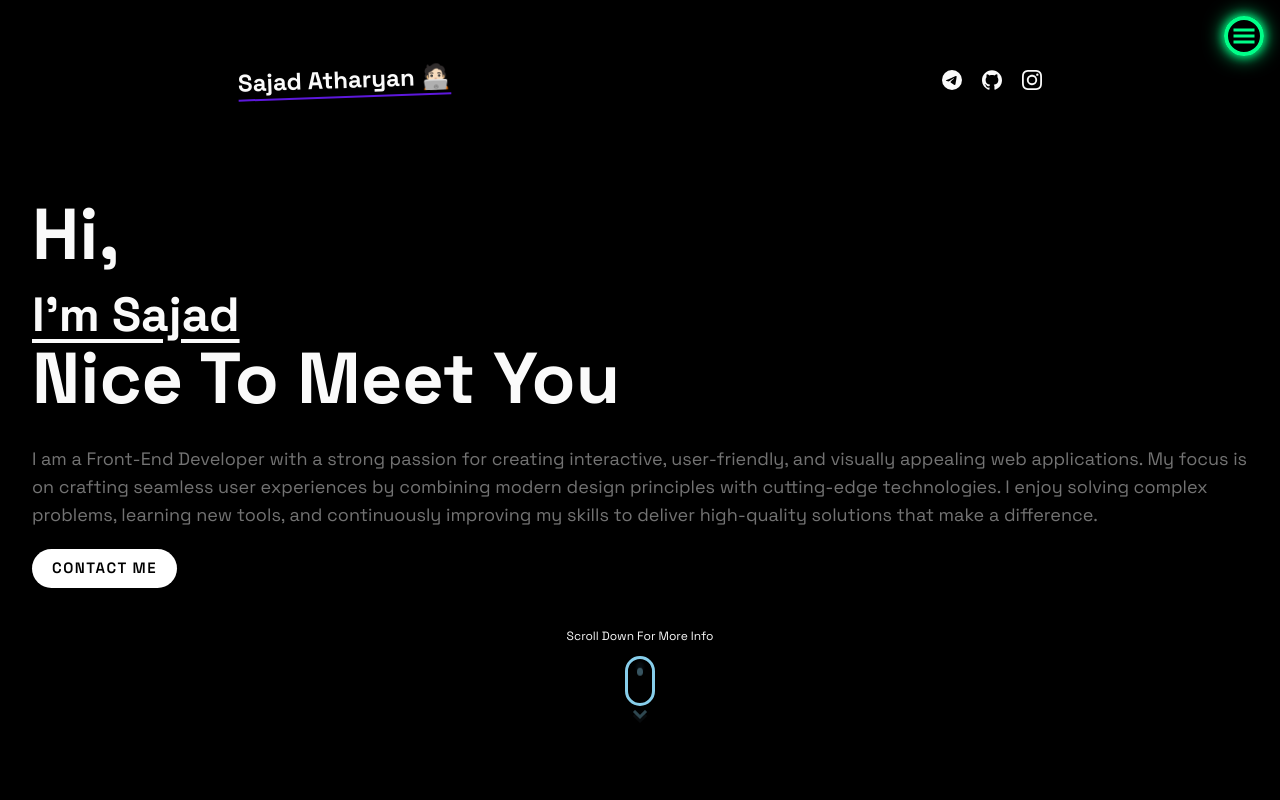
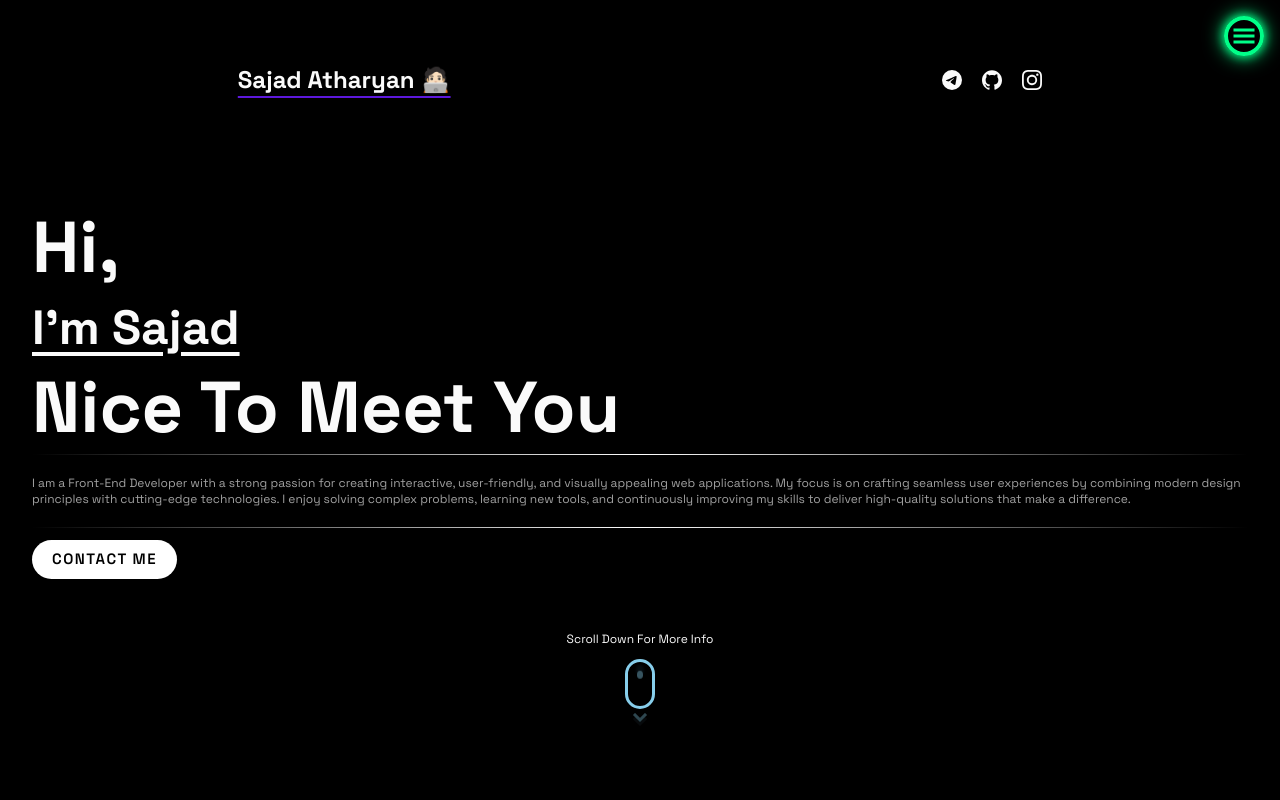
Before and after one commit to Sajadath/nextportfolio, a Next.js app: page / in a window 1280 px wide. Shown: the top 800 px of the page. Built offline with nearby package versions, Linux system fonts and the light colour scheme.

Commit message:
added animations

```diff
--- /dev/null
+++ b/app/(home)/components/AboutMe.tsx
@@ -0,0 +1,24 @@
+"use client";
+import { motion } from "motion/react";
+
+function AboutMe() {
+  return (
+    <motion.div
+      initial={{ opacity: 0, x: 40 }}
+      animate={{ opacity: 1, x: 0 }}
+      transition={{ duration: 0.8, ease: "easeOut" }}
+      className="py-5 pr-0 text-xs text-neutral-400"
+    >
+      <p>
+        I am a Front-End Developer with a strong passion for creating
+        interactive, user-friendly, and visually appealing web applications. My
+        focus is on crafting seamless user experiences by combining modern
+        design principles with cutting-edge technologies. I enjoy solving
+        complex problems, learning new tools, and continuously improving my
+        skills to deliver high-quality solutions that make a difference.
+      </p>
+    </motion.div>
+  );
+}
+
+export default AboutMe;
--- a/app/(home)/components/Footer.tsx
+++ b/app/(home)/components/Footer.tsx
@@ -1,15 +1,13 @@
-import React from "react";
 import localFont from "next/font/local";
+import FooterText from "./FooterText";
 const customFont = localFont({
   src: "../../fonts/JustAnotherHand-Regular.ttf",
   display: "swap",
 });
 export default function Footer() {
   return (
-    <footer
-      className={`mt-10 border-t text-center text-3xl ${customFont.className}`}
-    >
-      Made by SajadAth Powered By Next.Js
+    <footer className={`mt-10 text-center text-3xl ${customFont.className}`}>
+      <FooterText />
     </footer>
   );
 }
--- /dev/null
+++ b/app/(home)/components/FooterText.tsx
@@ -0,0 +1,19 @@
+"use client";
+
+import { motion } from "motion/react";
+
+function FooterText() {
+  return (
+    <motion.div
+      initial={{ opacity: 0, y: 20 }}
+      whileInView={{ opacity: 1, y: 0 }}
+      viewport={{ once: false, amount: 0.2 }}
+      transition={{ duration: 0.5 }}
+    >
+      <div className="h-0.5 w-full bg-gradient-to-r from-transparent via-white/30 to-transparent" />
+      <p className="py-2">Made by SajadAth Powered By Next.Js</p>
+    </motion.div>
+  );
+}
+
+export default FooterText;
--- a/app/(home)/components/Header.tsx
+++ b/app/(home)/components/Header.tsx
@@ -1,3 +1,5 @@
+"use client";
+import { motion } from "motion/react";
 import Link from "next/link";
 import React from "react";
 import { SiGithub, SiInstagram, SiTelegram } from "react-icons/si";
@@ -25,9 +27,14 @@ export default function Header() {
       id="home"
       className="flex h-[20dvh] w-full flex-col-reverse items-center justify-center gap-4 py-10 sm:flex-row sm:justify-around sm:space-y-0"
     >
-      <h1 className="-rotate-2 text-center text-2xl font-bold underline decoration-[rgb(93_24_220)] underline-offset-8 sm:text-left">
+      <motion.h1
+        initial={{ opacity: 0, scale: 1.3 }}
+        animate={{ opacity: 1, scale: 1 }}
+        transition={{ duration: 0.8, ease: "easeOut" }}
+        className="text-center text-2xl font-bold underline decoration-[rgb(93_24_220)] underline-offset-8 sm:text-left"
+      >
         Sajad Atharyan 🧑🏻‍💻
-      </h1>
+      </motion.h1>
       <div className="flex items-center gap-5">
         {socials.map((social, index) => {
           const Icon = social.icon;
@@ -39,7 +46,17 @@ export default function Header() {
               aria-label={social.label}
               target="_blank"
             >
-              <Icon className="h-5 w-5" />
+              <motion.div
+                initial={{ opacity: 0, scale: 1.5, y: -20 }}
+                animate={{ opacity: 1, scale: 1, y: 0 }}
+                transition={{
+                  delay: index * 0.2,
+                  duration: 0.8,
+                  ease: "easeOut",
+                }}
+              >
+                <Icon className="h-5 w-5" />
+              </motion.div>
             </Link>
           );
         })}
--- a/app/(home)/components/Heading.tsx
+++ b/app/(home)/components/Heading.tsx
@@ -1,3 +1,5 @@
+"use client";
+import { motion } from "motion/react";
 import React from "react";
 
 export default function Heading({
@@ -7,7 +9,32 @@ export default function Heading({
   children: React.ReactNode;
   cyan?: boolean;
 }) {
-  if (!cyan) return <h2 className="styledHeading mx-auto w-fit">{children}</h2>;
+  if (!cyan)
+    return (
+      <motion.h2
+        initial={{ opacity: 0, y: -20 }}
+        whileInView={{ opacity: 1, y: 0 }}
+        viewport={{ once: true, amount: 0.2 }}
+        transition={{ duration: 0.8, ease: "linear", delay: 0 }}
+        className="max-w-full overflow-x-hidden"
+      >
+        <div className="styledHeading mx-auto w-fit select-none">
+          {children}
+        </div>
+      </motion.h2>
+    );
   if (cyan)
-    return <h2 className="styledHeadingCyan mx-auto w-fit">{children}</h2>;
+    return (
+      <motion.h2
+        initial={{ opacity: 0, y: -20 }}
+        whileInView={{ opacity: 1, y: 0 }}
+        viewport={{ once: true, amount: 0.2 }}
+        transition={{ duration: 0.8, ease: "linear", delay: 0 }}
+        className="max-w-full overflow-x-hidden"
+      >
+        <div className="styledHeadingCyan mx-auto w-fit select-none">
+          {children}
+        </div>
+      </motion.h2>
+    );
 }
--- a/app/(home)/components/HeroSection.tsx
+++ b/app/(home)/components/HeroSection.tsx
@@ -1,9 +1,11 @@
+import AboutMe from "./AboutMe";
 import ModalOpener from "./ModalOpener";
 
 export default function HeroSection() {
   return (
     <div className="min-h-[80dvh] content-center">
       <div className="relative px-8">
+        <div className="relative py-4">
           <h1 className="text-4xl font-bold lg:text-7xl">
             Hi, <br />
             <span className="text-5xl underline underline-offset-8">
@@ -11,18 +13,17 @@ export default function HeroSection() {
               <br />
             </span>
           </h1>
+        </div>
+
         <div className="w-fit text-4xl font-bold lg:text-7xl">
           <h2 className="writingAnimation">Nice To Meet You</h2>
         </div>
-        <p className="py-5 pr-0 text-xs text-neutral-500 sm:text-lg 2xl:pr-30">
-          I am a Front-End Developer with a strong passion for creating
-          interactive, user-friendly, and visually appealing web applications.
-          My focus is on crafting seamless user experiences by combining modern
-          design principles with cutting-edge technologies. I enjoy solving
-          complex problems, learning new tools, and continuously improving my
-          skills to deliver high-quality solutions that make a difference.
-        </p>
+        <div className="h-[1px] w-full bg-gradient-to-r from-transparent via-white to-transparent" />
+        <AboutMe />
+        <div className="h-[1px] w-full bg-gradient-to-r from-transparent via-white to-transparent" />
+        <div className="my-3">
           <ModalOpener />
+        </div>
       </div>
       <div className="flex flex-col items-center justify-center gap-3 py-10">
         <p className="text-xs">Scroll Down For More Info</p>
--- a/app/(home)/components/ModalOpener.tsx
+++ b/app/(home)/components/ModalOpener.tsx
@@ -1,3 +1,4 @@
+"use client";
 import {
   Modal,
   ModalBody,
@@ -8,13 +9,20 @@ import SocialButtons from "./SocialButtons";
 import { SiGithub, SiTelegram } from "react-icons/si";
 import { BiLogoGmail } from "react-icons/bi";
 import { LuInstagram } from "react-icons/lu";
+import { motion } from "motion/react";
 
 export default function ModalOpener() {
   return (
     <Modal>
       {/* Trigger Button */}
       <ModalTrigger>
-        <span>Contact Me</span>
+        <motion.div
+          initial={{ opacity: 0, y: 40 }}
+          animate={{ opacity: 1, y: 0 }}
+          transition={{ delay: 0.8, duration: 0.8, ease: "easeOut" }}
+        >
+          Contact Me
+        </motion.div>
       </ModalTrigger>
 
       {/* Modal Body */}
--- a/app/(home)/page.tsx
+++ b/app/(home)/page.tsx
@@ -73,8 +73,7 @@ export default function Page() {
   };
 
   return (
-    <>
-      <div className="relative min-h-[100vh] bg-black">
+    <div className="relative max-w-full overflow-hidden bg-black">
       <div ref={homeRef} className="mx-auto h-dvh max-w-7xl">
         <Header />
         <NavigationMenu
@@ -93,6 +92,5 @@ export default function Page() {
         <Footer />
       </div>
     </div>
-    </>
   );
 }
--- a/components/ui/animated-modal.tsx
+++ b/components/ui/animated-modal.tsx
@@ -48,6 +48,11 @@ export const ModalTrigger = ({
 }) => {
   const { setOpen } = useModal();
   return (
+    <motion.div
+      initial={{ opacity: 0, x: -90 }}
+      animate={{ opacity: 1, x: 0 }}
+      transition={{ duration: 0.8, ease: "easeOut" }}
+    >
       <button
         className={cn(
           "syledButton mx-auto block w-fit font-semibold text-black hover:text-white sm:mx-0",
@@ -57,6 +62,7 @@ export const ModalTrigger = ({
       >
         {children}
       </button>
+    </motion.div>
   );
 };
 
@@ -223,6 +229,22 @@ export const useOutsideClick = (
   ref: React.RefObject<HTMLElement | null>, // Allow null in the type
   callback: (event: MouseEvent | TouchEvent) => void, // Explicitly define the callback type
 ) => {
+  const { setOpen, open } = useModal();
+
+  const escClose = React.useCallback(
+    (event: KeyboardEvent) => {
+      if (event.key === "Escape") {
+        setOpen(false);
+      }
+    },
+    [setOpen],
+  );
+  useEffect(() => {
+    if (open) document.addEventListener("keydown", escClose);
+    return () => {
+      document.removeEventListener("keydown", escClose);
+    };
+  }, [open, escClose]);
   useEffect(() => {
     const listener = (event: MouseEvent | TouchEvent) => {
       if (!ref.current || ref.current.contains(event.target as Node)) {
--- a/components/ui/card-hover-effect.tsx
+++ b/components/ui/card-hover-effect.tsx
@@ -25,7 +25,11 @@ export const HoverEffect = ({
       {items.map((item, idx) => {
         const Icon = item.Icon;
         return (
-          <div
+          <motion.div
+            initial={{ opacity: 0, y: 50 }}
+            whileInView={{ opacity: 1, y: 0 }}
+            viewport={{ once: true, amount: 0.2 }}
+            transition={{ duration: 0.8, ease: "easeOut", delay: 0.1 * idx }}
             key={idx}
             className="group relative block h-full w-full p-2"
             onMouseEnter={() => setHoveredIndex(idx)}
@@ -56,7 +60,7 @@ export const HoverEffect = ({
                 </p>
               </div>
             </div>
-          </div>
+          </motion.div>
         );
       })}
     </div>
```
Also changed, not shown: app/(home)/components/Projects.tsx (+26 -7 lines), public/og.jpg. Lines whose indentation alone changed are shown as unchanged.
